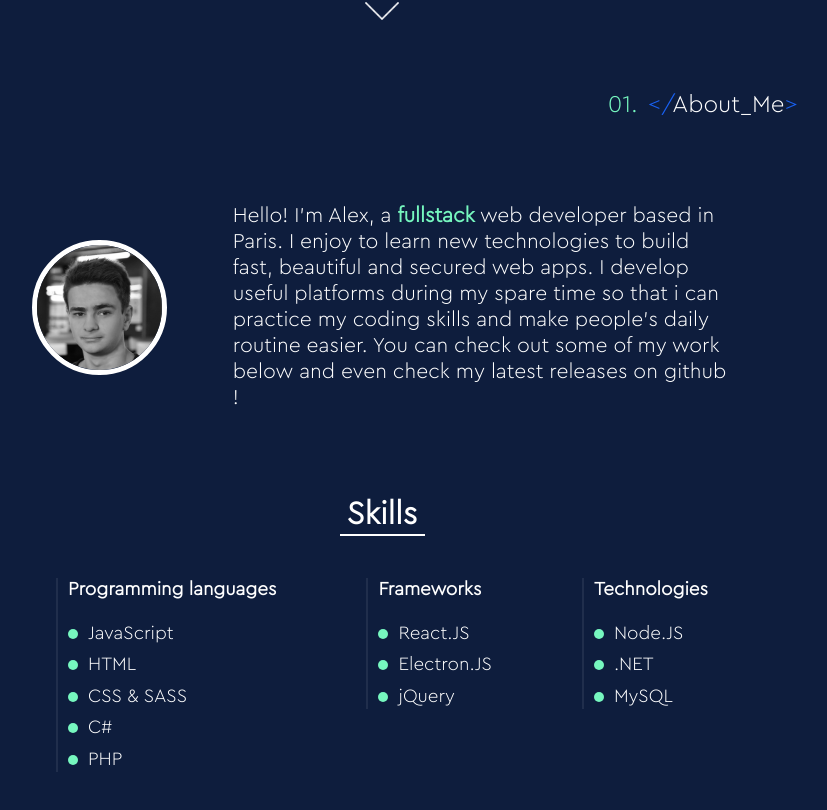
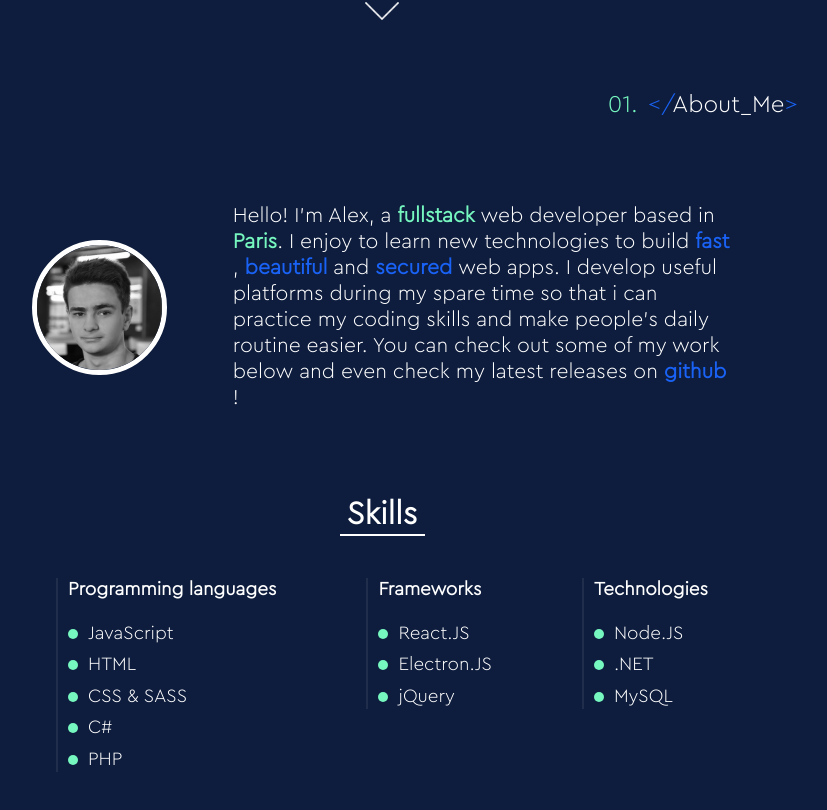
Before and after one commit to nextrie/Portfolio-React, a React (Create React App) app: page / in a window 1280 px wide. Shown: the part 740-1550 px from the top of the page, without its empty margins (258-1085 px from the left). Built offline with nearby package versions, Linux system fonts and the light colour scheme.

Commit message:
text colors + working buttons

```diff
--- a/src/Components/About/About.js
+++ b/src/Components/About/About.js
@@ -17,7 +17,16 @@ export default function About()
             <div className="presentationContainer">
                 <img className="profilePicture" src={ProfilePicture} />
                 <div className="presentationTextContainer regularText">
-                    Hello! I'm Alex, a <span className="bold coloredText">fullstack</span> web developer based in Paris. I enjoy to learn new technologies to build fast, beautiful and secured web apps. I develop useful platforms during my spare time so that i can practice my coding skills and make people's daily routine easier. You can check out some of my work below and even check my latest releases on github !
+                    Hello! I'm Alex, a
+                    <span className="bold coloredText"> fullstack </span>
+                    web developer based in
+                    <span className="bold coloredText"> Paris</span>.
+                    I enjoy to learn new technologies to build
+                    <span className="bold pageTitle"> fast </span>,
+                    <span className="bold pageTitle"> beautiful </span>
+                    and
+                    <span className="bold pageTitle"> secured </span>
+                    web apps. I develop useful platforms during my spare time so that i can practice my coding skills and make people's daily routine easier. You can check out some of my work below and even check my latest releases on <span className="bold pageTitle"> github</span> !
                 </div>
             </div>
             <div className="skillsContainer">
--- a/src/Components/Header/Header.js
+++ b/src/Components/Header/Header.js
@@ -12,7 +12,7 @@ import Button from "../Button/Button.js";
 export default function Header()
 {
     return (
-        <div className="headerContainer">
+        <div id="headerContainer" className="headerContainer">
             <img className="headerImg" alt="floatingElement" src={FloatingReact} />
             <div className="headerContent">
                 <h1 className="coloredText headerTitle">Hey, I'm Alex,</h1>
--- a/src/Components/NavBar/NavBar.js
+++ b/src/Components/NavBar/NavBar.js
@@ -36,13 +36,13 @@ export default class NavBar extends React.Component
                         <img src={MenuIcon} />
                     </a>
                     <div ref="navMenu" className="navLinks regularText normal">
-                        <a href="#" className="navLink regularText">
+                        <a href="#headerContainer" className="navLink regularText">
                             {"</Home>"}
                         </a>
-                        <a href="#" className="navLink regularText">
+                        <a href="#aboutContainer" className="navLink regularText">
                             {"</About_Me>"}
                         </a>
-                        <a href="#" className="navLink regularText">
+                        <a href="#projectsContainer" className="navLink regularText">
                             {"</Projects>"}
                         </a>
                         <a className="navLink">
```
